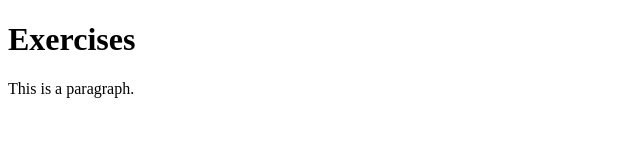
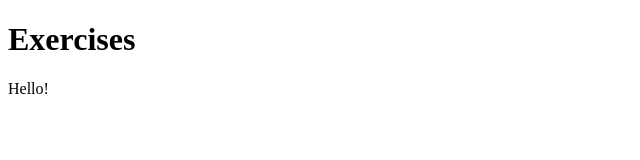
Before and after one commit to Brighton-W/Brighton-W.github.io, a plain HTML site: page exercises/index.html in a window 1280 px wide. Shown: the whole page, without its empty margins (0-640 px from the left). Drawn offline with Linux system fonts and the light colour scheme.

Commit message:
Update index.html

```diff
--- a/exercises/index.html
+++ b/exercises/index.html
@@ -6,7 +6,7 @@
 <body>
 
 <h1>Exercises</h1>
-<p>This is a paragraph.</p>
+<p>Hello!</p>
 
 </body>
 </html>
```
